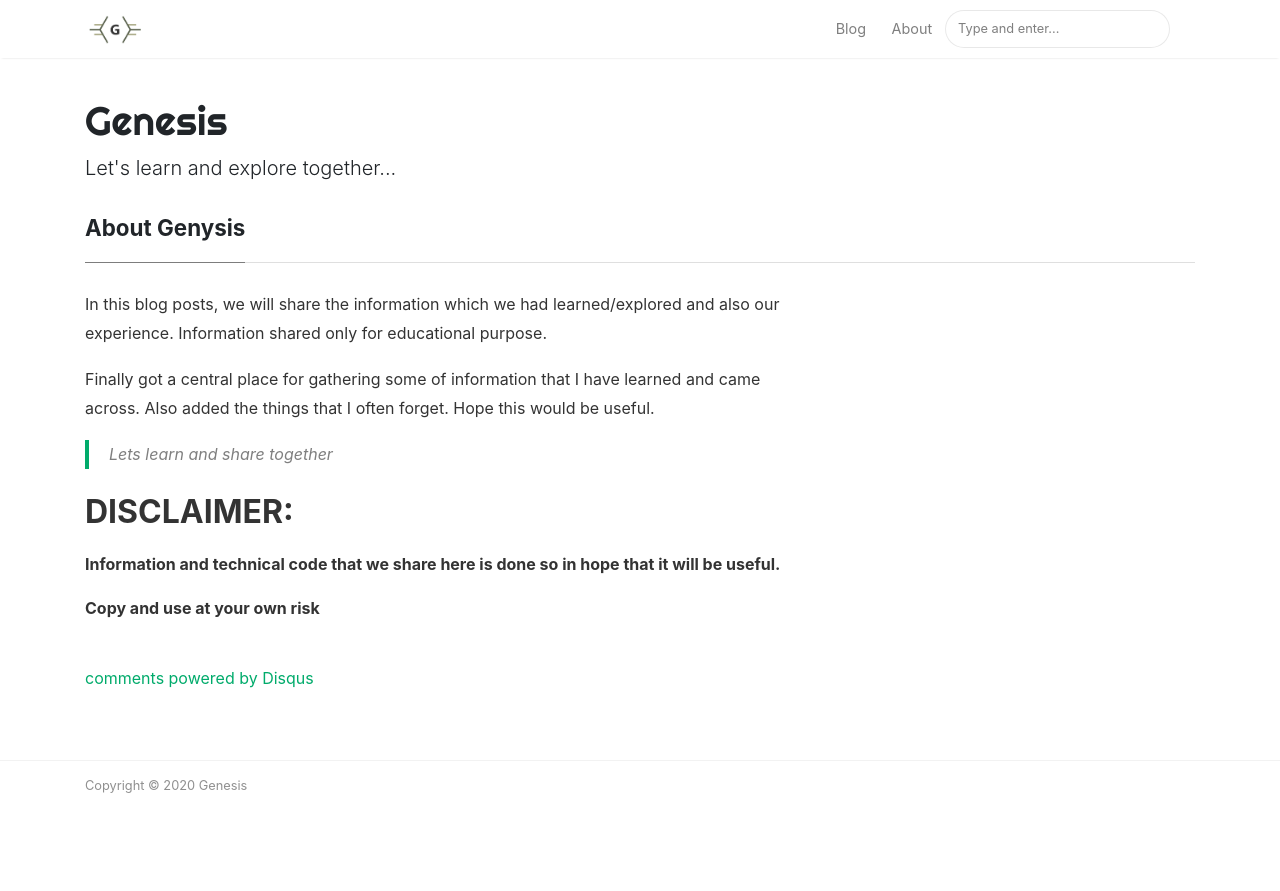
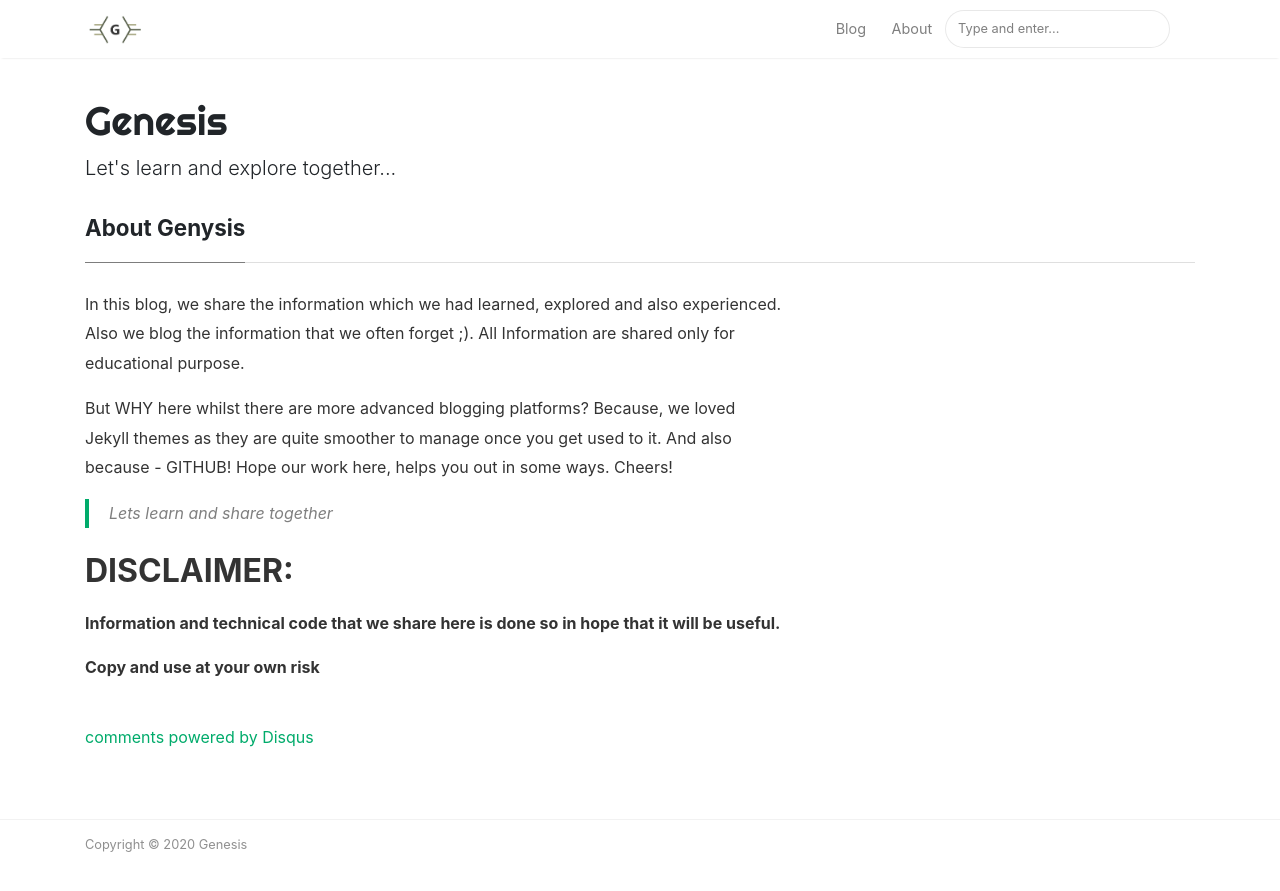
Before and after one commit to Genesis-z/Genesis-z.github.io, a Jekyll site: the page built from _pages/about.md, in a window 1280 px wide and 928 px high. Shown: the top 891 px of the window. Built offline with Jekyll 4.4.1, drawn with Linux system fonts in a browser that asks for light colours; nearby versions of some CDN libraries; comment, search, counter and statistics services are not loaded.

Commit message:
Update Genesis

```diff
--- a/_config.yml
+++ b/_config.yml
@@ -19,7 +19,7 @@ authors:
     display_name: Prince
     avatar: 'assets/images/batman.jpg'
     gravatar: e56154546cf4be74e393c62d1ae9f9d4
-    email: wowthemesnet@gmail.com
+    email: kirankumarxavier@yahoo.com
     web: https://www.linkedin.com/in/kiran-kumar-a5455b154/
     twitter: https://twitter.com/prince_9210
     description: "Author of Genesis, A technical consultant with experience in Information technology and services. Love exploring and developing new innovative and interesting stuffs. Knowledgeable in an assortment of programming languages, scripting languages, operating systems, and applications."
--- a/_pages/about.md
+++ b/_pages/about.md
@@ -8,10 +8,12 @@ comments: true
 <div class="row justify-content-between">
 <div class="col-md-8 pr-5">
 
-<p>In this blog posts, we will share the information which we had learned/explored and also our experience. Information shared only for educational purpose.</p>
+<p>In this blog, we share the information which we had learned, explored and also experienced. Also we blog the information that we often forget ;). All Information are shared only for educational purpose.</p>
 
-<p>Finally got a central place for gathering some of information that I have learned and came across. Also added the things that I often forget.
-Hope this would be useful.
+<p>But WHY here whilst there are more advanced blogging platforms?
+Because, we loved Jekyll themes as they are quite smoother to manage once you get used to it. And also because - GITHUB!
+Hope our work here, helps you out in some ways.
+Cheers!
 </p>
 
 <!-- <p class="mb-5"><img class="shadow-lg" src="{{site.baseurl}}/assets/images/mediumish-jekyll-template.png" alt="jekyll template mediumish" /></p>
```
Also changed, not shown: _posts/2019-12-10-kali-chromium.md (+1 -1 lines).
